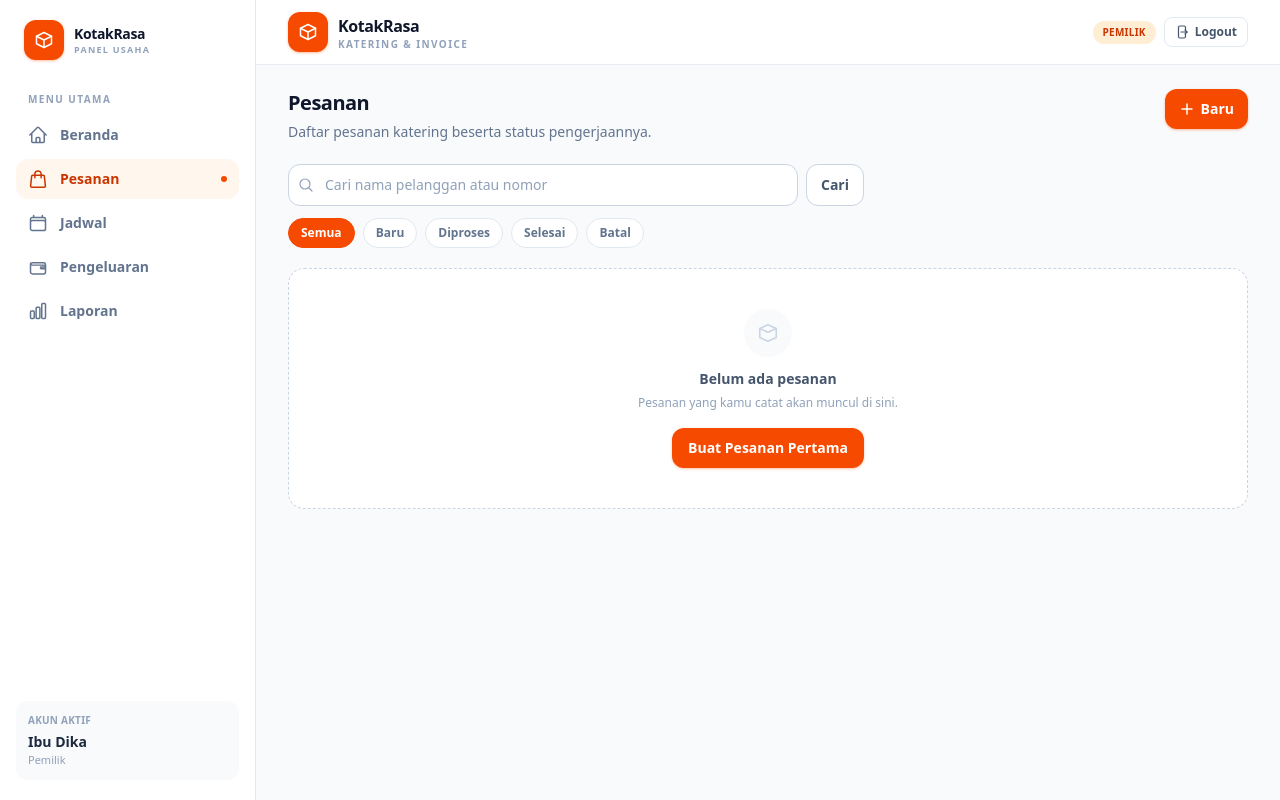
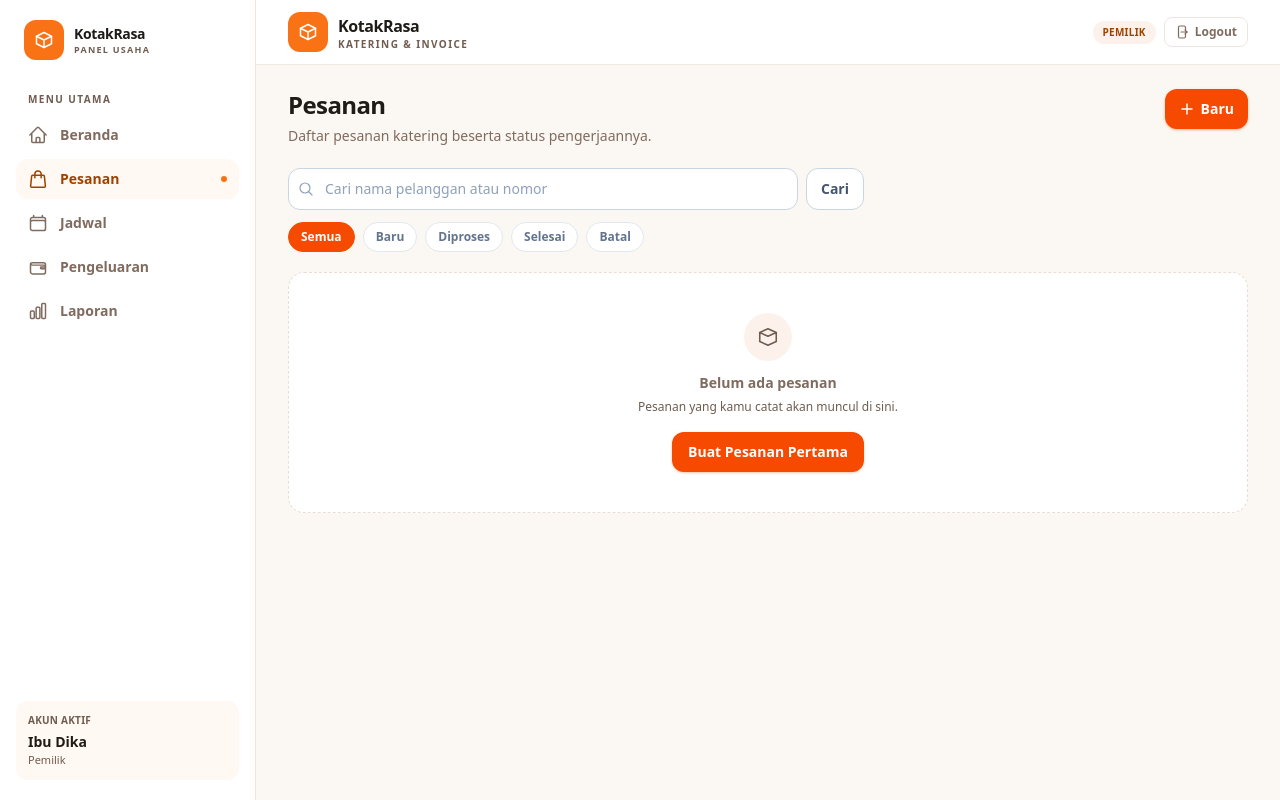
Before and after one commit to fadhilfaith48/Katering_Kotak-Rasa, a Laravel app: page /pesanan in a window 1280 px wide. Run offline with Laravel 12, Linux system fonts and the light colour scheme; a user stored in the database is signed in; data comes from the database, SQL or seed files in the repository; data that the repository does not hold is empty; style sheets or scripts are compiled from the project's sources.

Commit message:
style: apply design tokens to auth and shared components

```diff
--- a/resources/views/components/empty-state.blade.php
+++ b/resources/views/components/empty-state.blade.php
@@ -3,17 +3,17 @@
     'deskripsi' => null,
 ])
 
-<div class="rounded-2xl border border-dashed border-slate-300 bg-white px-6 py-10 text-center">
-    <span class="mx-auto grid h-12 w-12 place-items-center rounded-full bg-slate-50 text-slate-300">
+<div class="rounded-2xl border border-dashed border-kr-line-strong bg-white px-6 py-10 text-center">
+    <span class="mx-auto grid h-12 w-12 place-items-center rounded-full bg-kr-soft text-kr-faint">
         <svg class="h-6 w-6" viewBox="0 0 24 24" fill="none" stroke="currentColor" stroke-width="1.6" aria-hidden="true">
             <path stroke-linecap="round" stroke-linejoin="round" d="M20.25 7.5 12 3.75 3.75 7.5m16.5 0L12 11.25M20.25 7.5v9L12 20.25m0-9L3.75 7.5v9L12 20.25" />
         </svg>
     </span>
 
-    <p class="mt-3 text-sm font-semibold text-slate-600">{{ $judul }}</p>
+    <p class="mt-3 text-sm font-semibold text-kr-muted">{{ $judul }}</p>
 
     @if ($deskripsi)
-        <p class="mx-auto mt-1 max-w-xs text-xs leading-relaxed text-slate-400">{{ $deskripsi }}</p>
+        <p class="mx-auto mt-1 max-w-xs text-xs leading-relaxed text-kr-faint">{{ $deskripsi }}</p>
     @endif
 
     @if ($slot->isNotEmpty())
--- a/resources/views/components/page-header.blade.php
+++ b/resources/views/components/page-header.blade.php
@@ -5,9 +5,9 @@
 
 <div class="mb-5 flex items-start justify-between gap-3">
     <div class="min-w-0">
-        <h1 class="text-xl font-bold tracking-tight text-slate-900">{{ $judul }}</h1>
+        <h1 class="text-xl font-bold tracking-tight text-kr-ink sm:text-2xl">{{ $judul }}</h1>
         @if ($deskripsi)
-            <p class="mt-1 text-sm leading-relaxed text-slate-500">{{ $deskripsi }}</p>
+            <p class="mt-1 text-sm leading-relaxed text-kr-muted">{{ $deskripsi }}</p>
         @endif
     </div>
 
--- a/resources/views/layouts/app.blade.php
+++ b/resources/views/layouts/app.blade.php
@@ -4,14 +4,14 @@
     <meta charset="utf-8">
     <meta name="viewport" content="width=device-width, initial-scale=1.0, viewport-fit=cover">
     <meta name="csrf-token" content="{{ csrf_token() }}">
-    <meta name="theme-color" content="#ea580c">
+    <meta name="theme-color" content="#f97316">
     <link rel="icon" type="image/png" href="{{ asset('favicon.png') }}">
 
     <title>@yield('title', 'Beranda') &middot; KotakRasa</title>
 
     @vite(['resources/css/app.css', 'resources/js/app.js'])
 </head>
-<body class="min-h-screen bg-slate-50 font-sans text-slate-800 antialiased">
+<body class="min-h-screen bg-kr-cream font-sans text-kr-ink antialiased">
     @php
         $pengguna = auth()->user();
         $menuBawah = [
@@ -27,22 +27,22 @@
     @endphp
 
     {{-- Navigasi samping untuk layar besar --}}
-    <aside class="fixed inset-y-0 left-0 z-40 hidden w-64 flex-col border-r border-slate-200 bg-white px-4 py-5 lg:flex"
+    <aside class="fixed inset-y-0 left-0 z-40 hidden w-64 flex-col border-r border-kr-line bg-white px-4 py-5 lg:flex"
            aria-label="Navigasi desktop">
         <a href="{{ route('dashboard') }}" class="flex items-center gap-2.5 px-2">
-            <span class="grid h-10 w-10 shrink-0 place-items-center rounded-xl bg-orange-600 text-white shadow-sm shadow-orange-600/30">
+            <span class="grid h-10 w-10 shrink-0 place-items-center rounded-xl bg-kr-primary text-white shadow-kr-primary/30">
                 <svg class="h-5 w-5" viewBox="0 0 24 24" fill="none" stroke="currentColor" stroke-width="1.8" aria-hidden="true">
                     <path stroke-linecap="round" stroke-linejoin="round" d="M21 7.5 12 3 3 7.5v9L12 21l9-4.5v-9Z" />
                     <path stroke-linecap="round" stroke-linejoin="round" d="M3 7.5 12 12l9-4.5M12 12v9" />
                 </svg>
             </span>
             <span class="leading-tight">
-                <span class="block text-sm font-bold tracking-tight text-slate-900">KotakRasa</span>
-                <span class="block text-[9px] font-bold uppercase tracking-[0.14em] text-slate-400">Panel Usaha</span>
+                <span class="block text-sm font-bold tracking-tight text-kr-ink">KotakRasa</span>
+                <span class="block text-[9px] font-bold uppercase tracking-[0.14em] text-kr-faint">Panel Usaha</span>
             </span>
         </a>
 
-        <p class="mt-8 px-3 text-[10px] font-bold uppercase tracking-[0.14em] text-slate-400">Menu utama</p>
+        <p class="mt-8 px-3 text-[10px] font-bold uppercase tracking-[0.14em] text-kr-faint">Menu utama</p>
 
         <nav class="mt-2 space-y-1" aria-label="Navigasi samping">
             @foreach ($menuBawah as $menu)
@@ -50,44 +50,44 @@
                     $aktif = request()->routeIs($menu['cocok']);
                 @endphp
                 <a href="{{ route($menu['route']) }}"
-                   class="flex items-center gap-3 rounded-xl px-3 py-2.5 text-sm font-semibold transition {{ $aktif ? 'bg-orange-50 text-orange-700' : 'text-slate-500 hover:bg-slate-50 hover:text-slate-800' }}"
+                   class="flex items-center gap-3 rounded-xl px-3 py-2.5 text-sm font-semibold transition {{ $aktif ? 'bg-kr-tint text-kr-accent' : 'text-kr-muted hover:bg-kr-soft hover:text-kr-ink' }}"
                    @if ($aktif) aria-current="page" @endif>
                     <x-nav-icon :icon="$menu['icon']" class="shrink-0" />
                     <span>{{ $menu['label'] }}</span>
                     @if ($aktif)
-                        <span class="ml-auto h-1.5 w-1.5 rounded-full bg-orange-600"></span>
+                        <span class="ml-auto h-1.5 w-1.5 rounded-full bg-kr-primary"></span>
                     @endif
                 </a>
             @endforeach
         </nav>
 
-        <div class="mt-auto rounded-xl bg-slate-50 p-3">
-            <p class="text-[10px] font-bold uppercase tracking-wide text-slate-400">Akun aktif</p>
-            <p class="mt-1 truncate text-sm font-semibold text-slate-800">{{ $pengguna?->name }}</p>
-            <p class="text-[11px] text-slate-400">{{ $pengguna?->isPemilik() ? 'Pemilik' : 'Pencatat' }}</p>
+        <div class="mt-auto rounded-xl bg-kr-tint p-3">
+            <p class="text-[10px] font-bold uppercase tracking-wide text-kr-faint">Akun aktif</p>
+            <p class="mt-1 truncate text-sm font-semibold text-kr-ink">{{ $pengguna?->name }}</p>
+            <p class="text-[11px] text-kr-faint">{{ $pengguna?->isPemilik() ? 'Pemilik' : 'Pencatat' }}</p>
         </div>
     </aside>
 
     <div class="min-h-screen lg:pl-64">
     {{-- Header --}}
-    <header class="sticky top-0 z-30 border-b border-slate-200/80 bg-white/95 backdrop-blur">
+    <header class="sticky top-0 z-30 border-b border-kr-line/80 bg-white/95 backdrop-blur">
         <div class="mx-auto flex max-w-md items-center justify-between gap-3 px-4 py-3 lg:max-w-6xl lg:px-8">
             <a href="{{ route('dashboard') }}" class="flex items-center gap-2.5">
-                <span class="grid h-10 w-10 shrink-0 place-items-center rounded-xl bg-orange-600 text-white shadow-sm shadow-orange-600/30">
+                <span class="grid h-10 w-10 shrink-0 place-items-center rounded-xl bg-kr-primary text-white shadow-kr-primary/30">
                     <svg class="h-5 w-5" viewBox="0 0 24 24" fill="none" stroke="currentColor" stroke-width="1.8" aria-hidden="true">
                         <path stroke-linecap="round" stroke-linejoin="round" d="M21 7.5 12 3 3 7.5v9L12 21l9-4.5v-9Z" />
                         <path stroke-linecap="round" stroke-linejoin="round" d="M3 7.5 12 12l9-4.5M12 12v9" />
                     </svg>
                 </span>
                 <span class="leading-tight">
-                    <span class="block text-base font-bold tracking-tight text-slate-900">KotakRasa</span>
-                    <span class="block text-[10px] font-semibold uppercase tracking-[0.14em] text-slate-400">Katering &amp; Invoice</span>
+                    <span class="block text-base font-bold tracking-tight text-kr-ink">KotakRasa</span>
+                    <span class="block text-[10px] font-semibold uppercase tracking-[0.14em] text-kr-faint">Katering &amp; Invoice</span>
                 </span>
             </a>
 
             <div class="flex items-center gap-2">
                 @if ($pengguna?->isPemilik())
-                    <span class="rounded-full bg-orange-100 px-2.5 py-1 text-[10px] font-bold uppercase tracking-wide text-orange-700">Pemilik</span>
+                    <span class="rounded-full bg-kr-soft px-2.5 py-1 text-[10px] font-bold uppercase tracking-wide text-kr-accent">Pemilik</span>
                 @else
                     <span class="rounded-full bg-sky-100 px-2.5 py-1 text-[10px] font-bold uppercase tracking-wide text-sky-700">Pencatat</span>
                 @endif
@@ -95,7 +95,7 @@
                 <form method="POST" action="{{ route('logout') }}">
                     @csrf
                     <button type="submit"
-                            class="inline-flex items-center gap-1 rounded-lg border border-slate-200 bg-white px-2.5 py-1.5 text-xs font-semibold text-slate-600 transition hover:border-rose-200 hover:bg-rose-50 hover:text-rose-600"
+                            class="inline-flex items-center gap-1 rounded-lg border border-kr-line bg-white px-2.5 py-1.5 text-xs font-semibold text-kr-muted transition hover:border-rose-200 hover:bg-rose-50 hover:text-kr-danger"
                             title="Keluar dari aplikasi">
                         <svg class="h-4 w-4" viewBox="0 0 24 24" fill="none" stroke="currentColor" stroke-width="1.8" aria-hidden="true">
                             <path stroke-linecap="round" stroke-linejoin="round" d="M15.75 9V5.25A2.25 2.25 0 0 0 13.5 3h-6A2.25 2.25 0 0 0 5.25 5.25v13.5A2.25 2.25 0 0 0 7.5 21h6a2.25 2.25 0 0 0 2.25-2.25V15m3-3H9m9 0-3-3m3 3-3 3" />
@@ -110,7 +110,7 @@
     {{-- Konten --}}
     <main class="mx-auto w-full max-w-md px-4 pb-28 pt-5 lg:max-w-6xl lg:px-8 lg:pb-10 lg:pt-6">
         @if (session('success'))
-            <div class="mb-4 flex items-start gap-2 rounded-xl border border-emerald-200 bg-emerald-50 px-3 py-2.5 text-sm text-emerald-800">
+            <div class="mb-4 flex items-start gap-2 rounded-xl border border-emerald-200 bg-emerald-50 px-3 py-2.5 text-sm text-kr-success-deep">
                 <svg class="mt-0.5 h-4 w-4 shrink-0" viewBox="0 0 24 24" fill="none" stroke="currentColor" stroke-width="2" aria-hidden="true">
                     <path stroke-linecap="round" stroke-linejoin="round" d="m9 12.75 3 3m0 0 3-3m-3 3v-7.5M21 12a9 9 0 1 1-18 0 9 9 0 0 1 18 0Z" />
                 </svg>
@@ -119,7 +119,7 @@
         @endif
 
         @if (session('error'))
-            <div class="mb-4 flex items-start gap-2 rounded-xl border border-rose-200 bg-rose-50 px-3 py-2.5 text-sm text-rose-800">
+            <div class="mb-4 flex items-start gap-2 rounded-xl border border-rose-200 bg-rose-50 px-3 py-2.5 text-sm text-kr-danger">
                 <svg class="mt-0.5 h-4 w-4 shrink-0" viewBox="0 0 24 24" fill="none" stroke="currentColor" stroke-width="2" aria-hidden="true">
                     <path stroke-linecap="round" stroke-linejoin="round" d="M12 9v3.75m0 3.75h.008v.008H12v-.008ZM21 12a9 9 0 1 1-18 0 9 9 0 0 1 18 0Z" />
                 </svg>
@@ -131,7 +131,7 @@
     </main>
 
     {{-- Navigasi bawah --}}
-    <nav class="fixed inset-x-0 bottom-0 z-30 border-t border-slate-200 bg-white/95 pb-[env(safe-area-inset-bottom)] backdrop-blur lg:hidden"
+    <nav class="fixed inset-x-0 bottom-0 z-30 border-t border-kr-line bg-white/95 pb-[env(safe-area-inset-bottom)] backdrop-blur lg:hidden"
          aria-label="Navigasi utama">
         <div class="mx-auto flex max-w-md items-stretch px-1">
             @foreach ($menuBawah as $menu)
@@ -139,7 +139,7 @@
                     $aktif = request()->routeIs($menu['cocok']);
                 @endphp
                 <a href="{{ route($menu['route']) }}"
-                   class="flex flex-1 flex-col items-center gap-1 px-1 py-2.5 text-[10px] font-semibold transition {{ $aktif ? 'text-orange-600' : 'text-slate-400 hover:text-slate-600' }}"
+                   class="flex flex-1 flex-col items-center gap-1 px-1 py-2.5 text-[10px] font-semibold transition {{ $aktif ? 'text-kr-primary' : 'text-kr-faint hover:text-kr-muted' }}"
                    @if ($aktif) aria-current="page" @endif>
                     <x-nav-icon :icon="$menu['icon']" />
                     <span>{{ $menu['label'] }}</span>
```
Also changed, not shown: resources/views/auth/login.blade.php (+27 -27 lines), resources/views/components/status-bayar.blade.php (+4 -4 lines), resources/views/components/status-pesanan.blade.php (+4 -4 lines), resources/views/errors/403.blade.php (+9 -9 lines), resources/views/placeholder.blade.php (+5 -5 lines).
